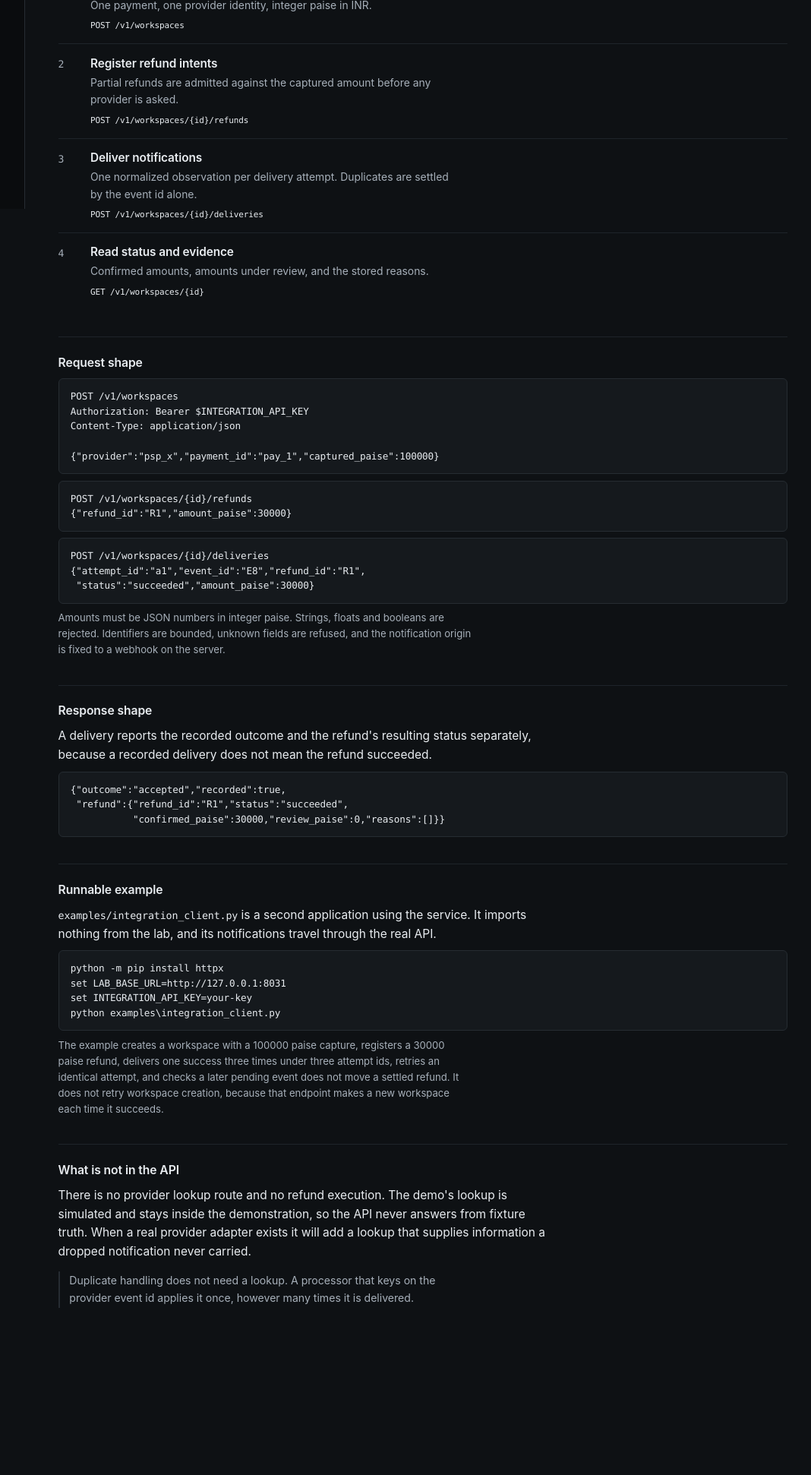
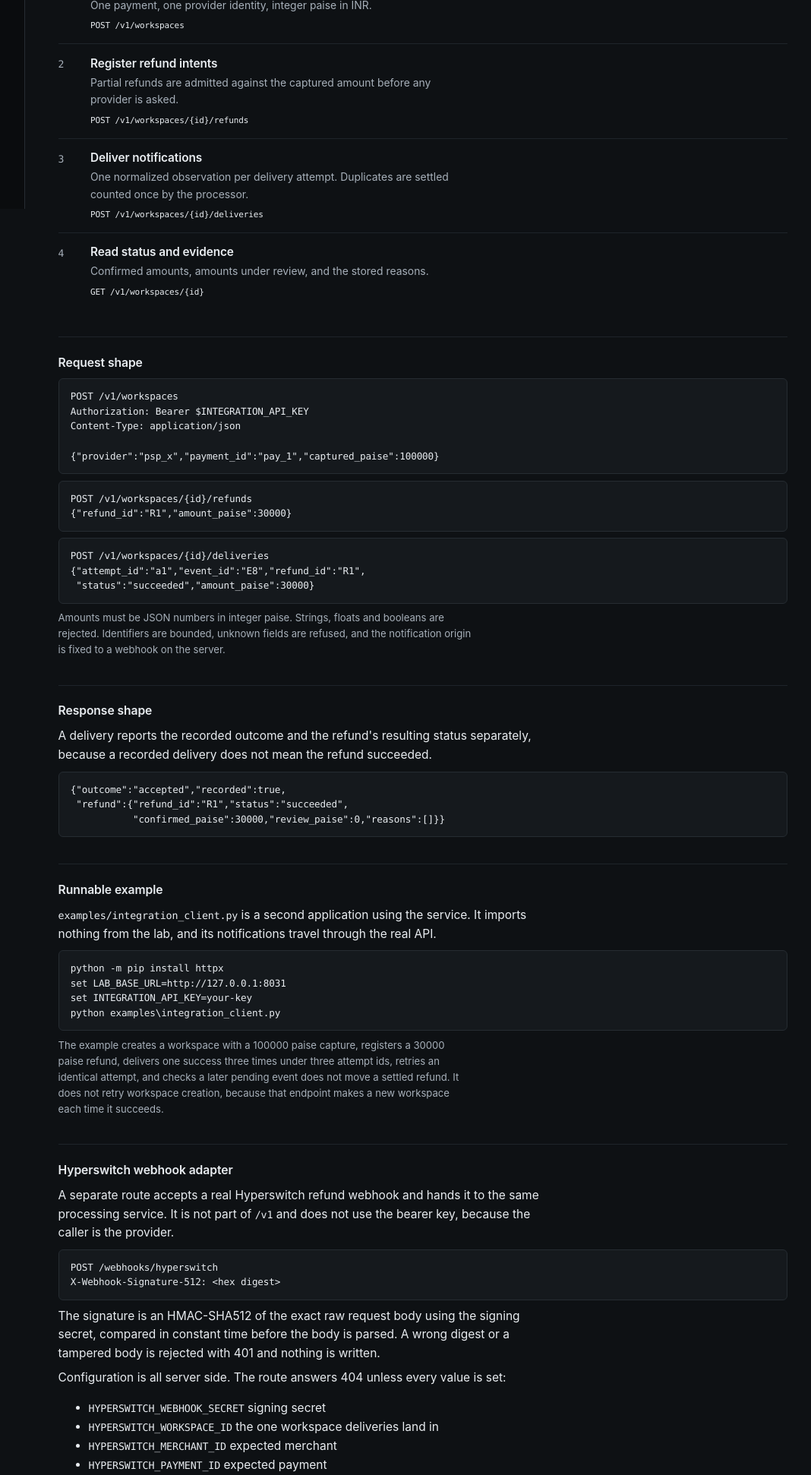
Before and after one commit to sevenhiremath/refund-consistency-lab, a FastAPI app: page /integrate in a window 1280 px wide. Shown: the part 525-2467 px from the top of the page at 76% size, without its empty margins (199-1267 px from the left). Before the commit the page ends 2247 px from the top, so only its background shows below. Run offline with FastAPI, Linux system fonts and the light colour scheme.

Commit message:
Describe the Hyperswitch adapter and fix run page wording
The integrate page listed the adapter as missing. It now documents the webhook route, the HMAC-SHA512 signature over the raw body, the four server side settings, the supported refund events and the rejection codes. It says the adapter was verified over HTTP with a signed documented sample, not a live Hyperswitch delivery. Real provider lookup is described separately as still not implemented.

Run page fixes: a pending refund now reads as awaiting provider evidence instead of settled, a lookup recovered refund says the provider confirmed it rather than implying a notification arrived, and the event id alone wording is replaced with a precise note that repeated matching events count once while conflicting claims keep both.

Guidance now matches what the page can do. Scenarios with no scheduled deliveries no longer tell you to press a disabled Run to end, the guided recovery step names tick 3 and Reconcile, and the guided conflict step states the order and tick 4.

Checks: pytest 263 passed, including eight new page checks for the adapter documentation, the removed claim, the reason wording and the per step guidance.

```diff
--- a/app/guided.py
+++ b/app/guided.py
@@ -12,6 +12,8 @@ class Step:
     claim: str
     watch: str
     side_note: str
+    next_step: str
+    next_step_after: str = ""
 
 
 # Presentation only. The scenario ids are the internal fixture names, the rest is
@@ -38,6 +40,7 @@ GUIDED_STEPS: tuple[Step, ...] = (
             "on the first success and stays there when the same event arrives again. "
             "Only the naive baseline keeps counting."
         ),
+        next_step="Press Run to end to apply the three deliveries.",
     ),
     Step(
         slug="missing",
@@ -58,6 +61,10 @@ GUIDED_STEPS: tuple[Step, ...] = (
             "returns evidence, which is why a timeout or a not-found answer does not "
             "become a failure."
         ),
+        next_step=(
+            "This scenario has no scheduled notifications, so Run to end stays "
+            "disabled. Set Query tick to 3 and press Reconcile."
+        ),
     ),
     Step(
         slug="conflict",
@@ -77,6 +84,11 @@ GUIDED_STEPS: tuple[Step, ...] = (
             "Reconciling does not resolve this one. The lookup adds the second claim, "
             "and the refund stays under review because the evidence disagrees and "
             "recency is not proof."
+        ),
+        next_step="First press Run to end to apply the failure notification.",
+        next_step_after=(
+            "The failure is recorded. Set Query tick to 4 and press Reconcile to add "
+            "the provider's later success, which keeps the refund under review."
         ),
     ),
 )
--- a/app/templates/integrate.html
+++ b/app/templates/integrate.html
@@ -47,7 +47,7 @@
         <div>
           <h2>Deliver notifications</h2>
           <p>One normalized observation per delivery attempt. Duplicates are settled
-            by the event id alone.</p>
+            counted once by the processor.</p>
           <p class="endpoint"><code>POST /v1/workspaces/{id}/deliveries</code></p>
         </div>
       </li>
@@ -113,16 +113,57 @@ python examples\integration_client.py</code></pre>
   </section>
 
   <section>
-    <h2>What is not in the API</h2>
+    <h2>Hyperswitch webhook adapter</h2>
     <p>
-      There is no provider lookup route and no refund execution. The demo's lookup
-      is simulated and stays inside the demonstration, so the API never answers from
-      fixture truth. When a real provider adapter exists it will add a lookup that
-      supplies information a dropped notification never carried.
+      A separate route accepts a real Hyperswitch refund webhook and hands it to the
+      same processing service. It is not part of <code>/v1</code> and does not use the
+      bearer key, because the caller is the provider.
+    </p>
+    <pre><code>POST /webhooks/hyperswitch
+X-Webhook-Signature-512: &lt;hex digest&gt;</code></pre>
+    <p>
+      The signature is an HMAC-SHA512 of the exact raw request body using the signing
+      secret, compared in constant time before the body is parsed. A wrong digest or a
+      tampered body is rejected with 401 and nothing is written.
+    </p>
+    <p>Configuration is all server side. The route answers 404 unless every value is set:</p>
+    <ul>
+      <li><code>HYPERSWITCH_WEBHOOK_SECRET</code> signing secret</li>
+      <li><code>HYPERSWITCH_WORKSPACE_ID</code> the one workspace deliveries land in</li>
+      <li><code>HYPERSWITCH_MERCHANT_ID</code> expected merchant</li>
+      <li><code>HYPERSWITCH_PAYMENT_ID</code> expected payment</li>
+    </ul>
+    <p>
+      The merchant and payment are bound by configuration, never by the payload, so a
+      body naming another merchant or payment is refused with 403. The refund intent
+      must already exist and its intended amount is never rewritten.
+    </p>
+    <p>
+      Supported events are <code>refund_succeeded</code> and <code>refund_failed</code>,
+      and the event type must agree with the refund object's status. Any other event,
+      status or currency is refused with 422 rather than coerced. An INR amount that
+      differs from the intent is passed through, so the existing processor keeps it as
+      review evidence.
     </p>
     <p class="note">
-      Duplicate handling does not need a lookup. A processor that keys on the provider
-      event id applies it once, however many times it is delivered.
+      Verified over HTTP using a signed documented sample, not a delivery from a live
+      Hyperswitch account. The sample in the repository is built from the official
+      webhook and refund schemas.
+    </p>
+  </section>
+
+  <section>
+    <h2>What is still not implemented</h2>
+    <p>
+      Real provider lookup. There is no route that asks a provider for a refund's
+      current state, and no provider credentials are held. The lookup you can try in
+      the demo is simulated and stays inside the demonstration, so the API never
+      answers from fixture truth.
+    </p>
+    <p class="note">
+      Duplicate handling does not need a lookup. Repeated deliveries of the same
+      matching event count once. If two claims about one event disagree, both are kept
+      as evidence and the refund stays under review.
     </p>
   </section>
 {% endblock %}
```
Also changed, not shown: app/templates/run.html (+31 -19 lines), app/templates/walkthrough.html (+4 -3 lines), tests/test_pages.py (+92 -2 lines).
